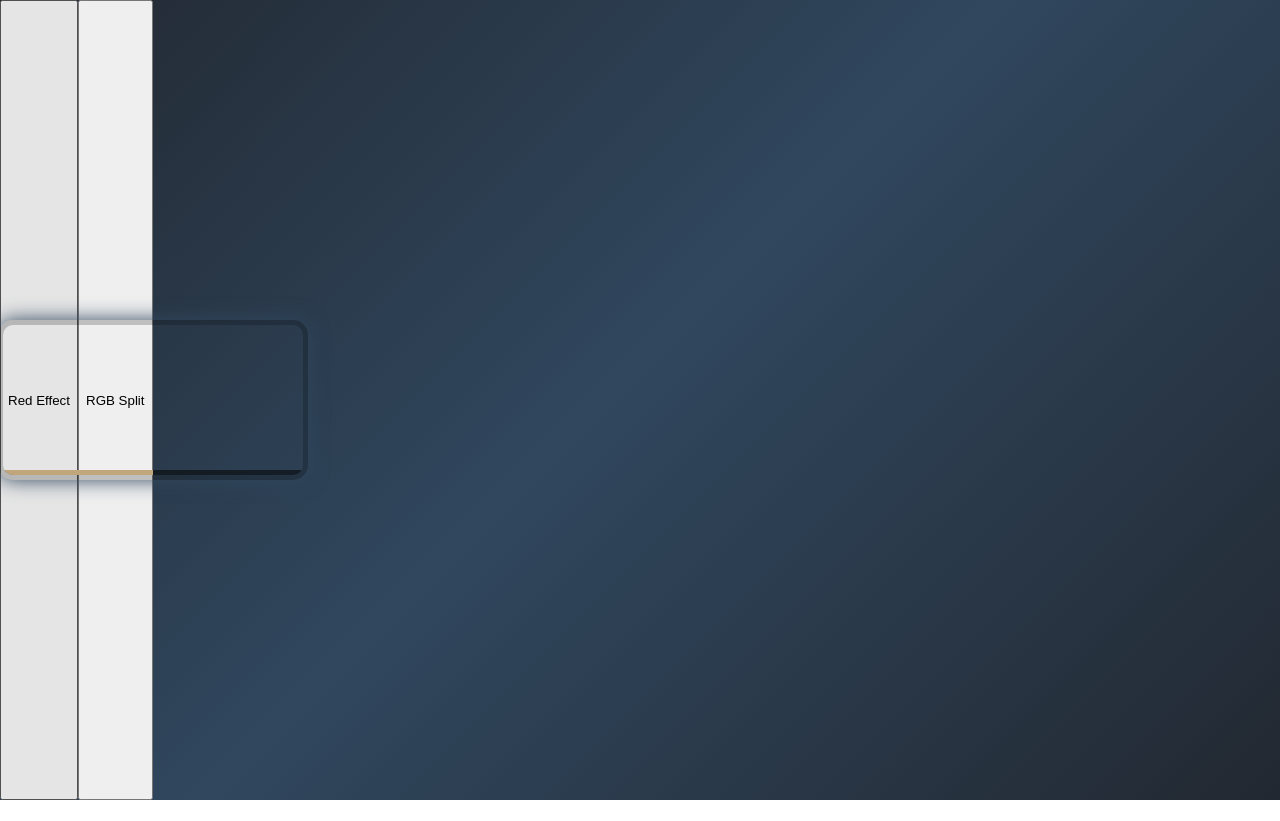
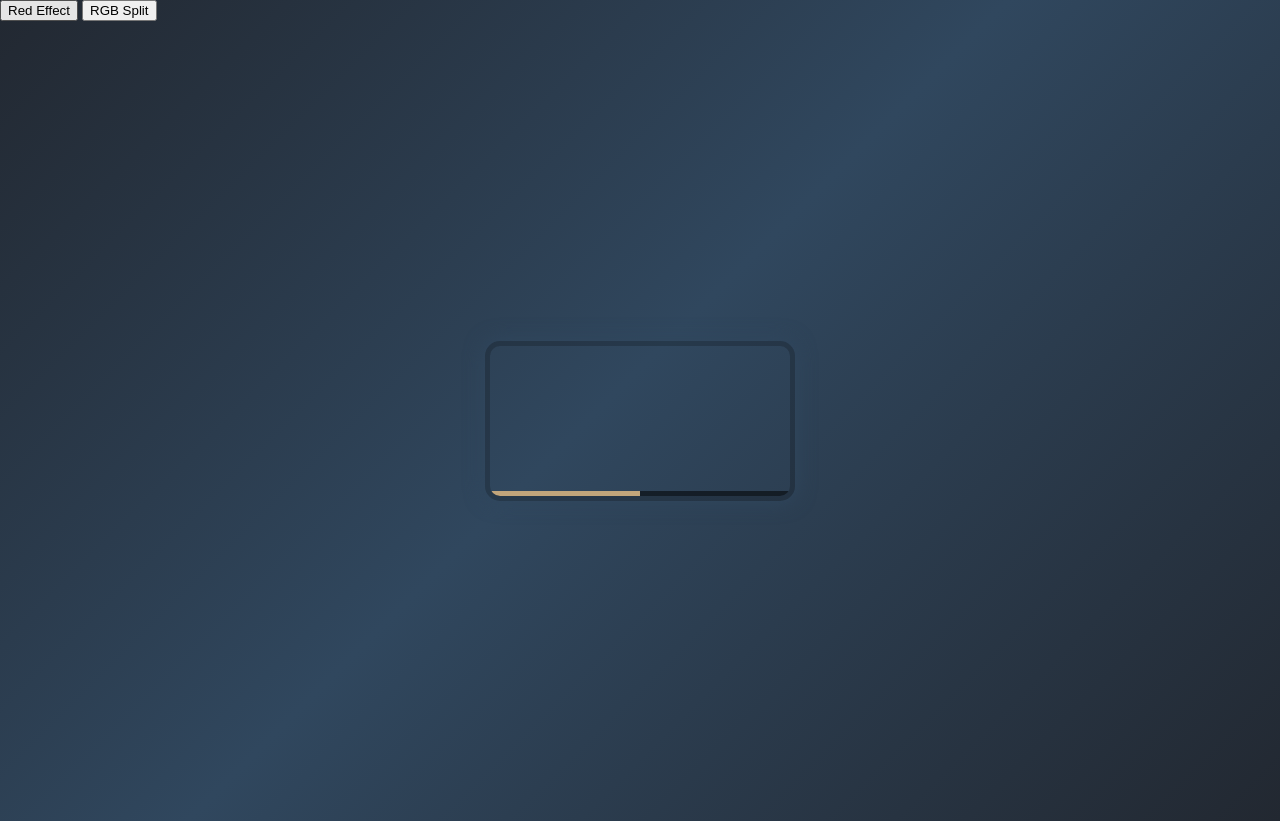
Before and after one commit to ycohen26/custom_video_player, a plain HTML site: page index.html in a window 1280 px wide. Before the commit the page ends 800 px from the top, so only its background shows below. Drawn offline with Linux system fonts and the light colour scheme.

Commit message:
fixed background color

```diff
--- a/style.css
+++ b/style.css
@@ -11,9 +11,7 @@ html {
 body {
   margin: 0;
   padding: 0;
-  display: flex;
   background: #222831;
-  min-height: 100vh;
   background: linear-gradient(135deg, #222831 0%, #30475e 48%, #222831 100%);
   background-size: cover;
 }
@@ -28,7 +26,7 @@ body {
   max-width: 750px;
   border: 5px solid rgba(0, 0, 0, 0.2);
   box-shadow: 0 0 20px rgba(0, 0, 0, 0.2);
-  position: absolute;
+  position: relative;
   border-radius: 15px;
   box-shadow: 0 0 20px #30475e;
   font-size: 0;
```
